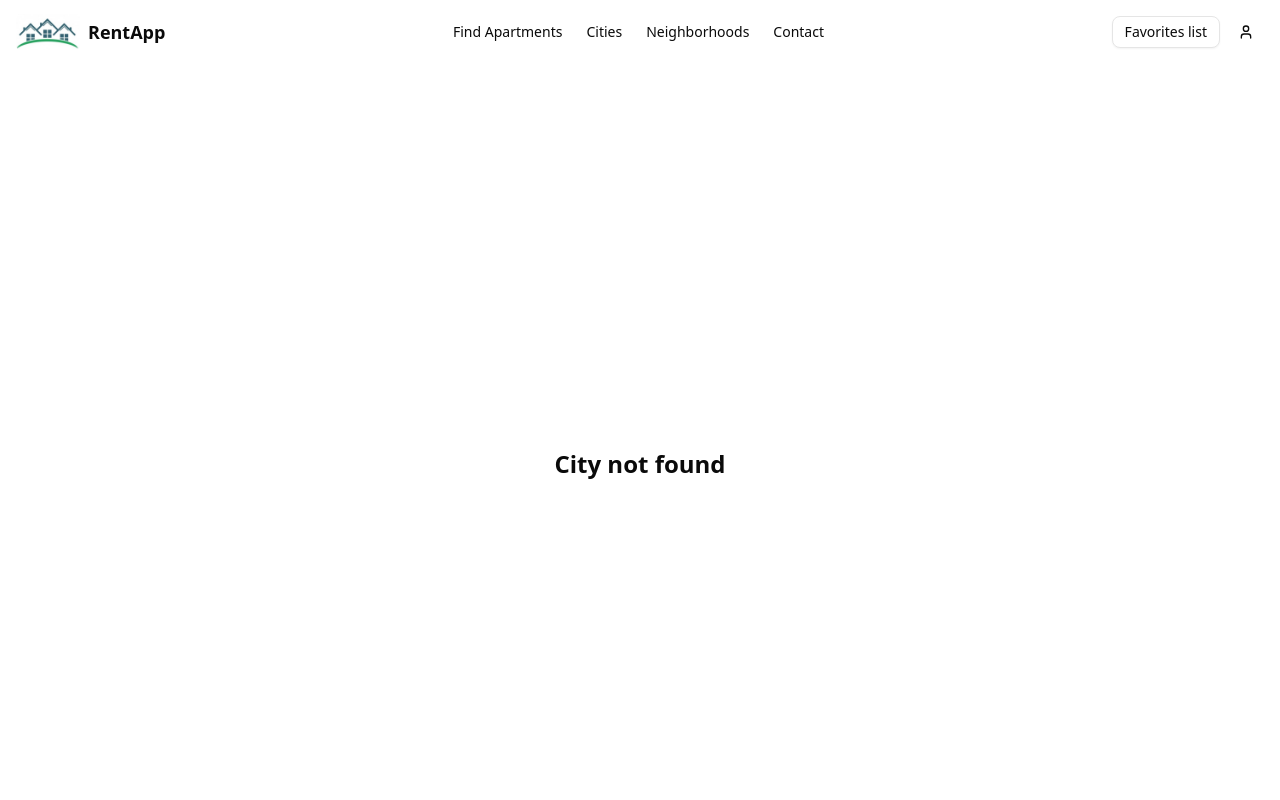
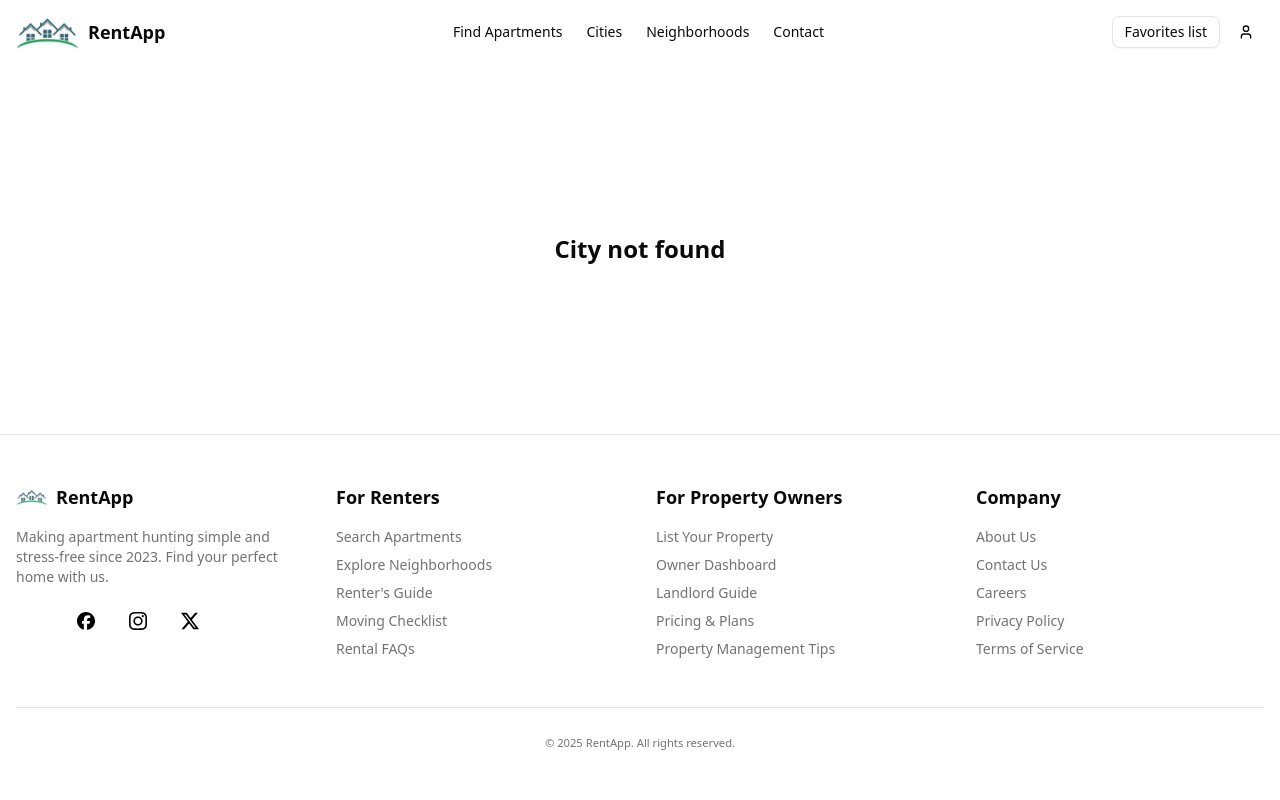
Before and after one commit to keremenen/rent-app, a Next.js app: page /cities/1 in a window 1280 px wide. Shown: the top 800 px of the page. Built offline with nearby package versions, Linux system fonts and the light colour scheme; no server answers; the database is empty.

Commit message:
Adjust styles for not found city

```diff
--- a/src/app/cities/[cityName]/page.tsx
+++ b/src/app/cities/[cityName]/page.tsx
@@ -33,8 +33,8 @@
 
   if (!city) {
     return (
-      <div className="flex h-screen items-center justify-center">
-        <h1 className="text-2xl font-bold">City not found</h1>
+      <div className="flex flex-1 items-center justify-center">
+        <h1 className="text-2xl font-semibold">City not found</h1>
       </div>
     );
   }
@@ -54,10 +54,6 @@
               cityName={city.name}
               neighborhoods={city.neighborhoods}
             />
-
-            {/* Uncomment when attractions data is available */}
-            {/* <CityAttractions attractions={attractions} className="mb-8" /> */}
-
             <CityGallery gallery={city.gallery} cityName={city.name} />
 
             {/* <Card className="mb-8">
```
